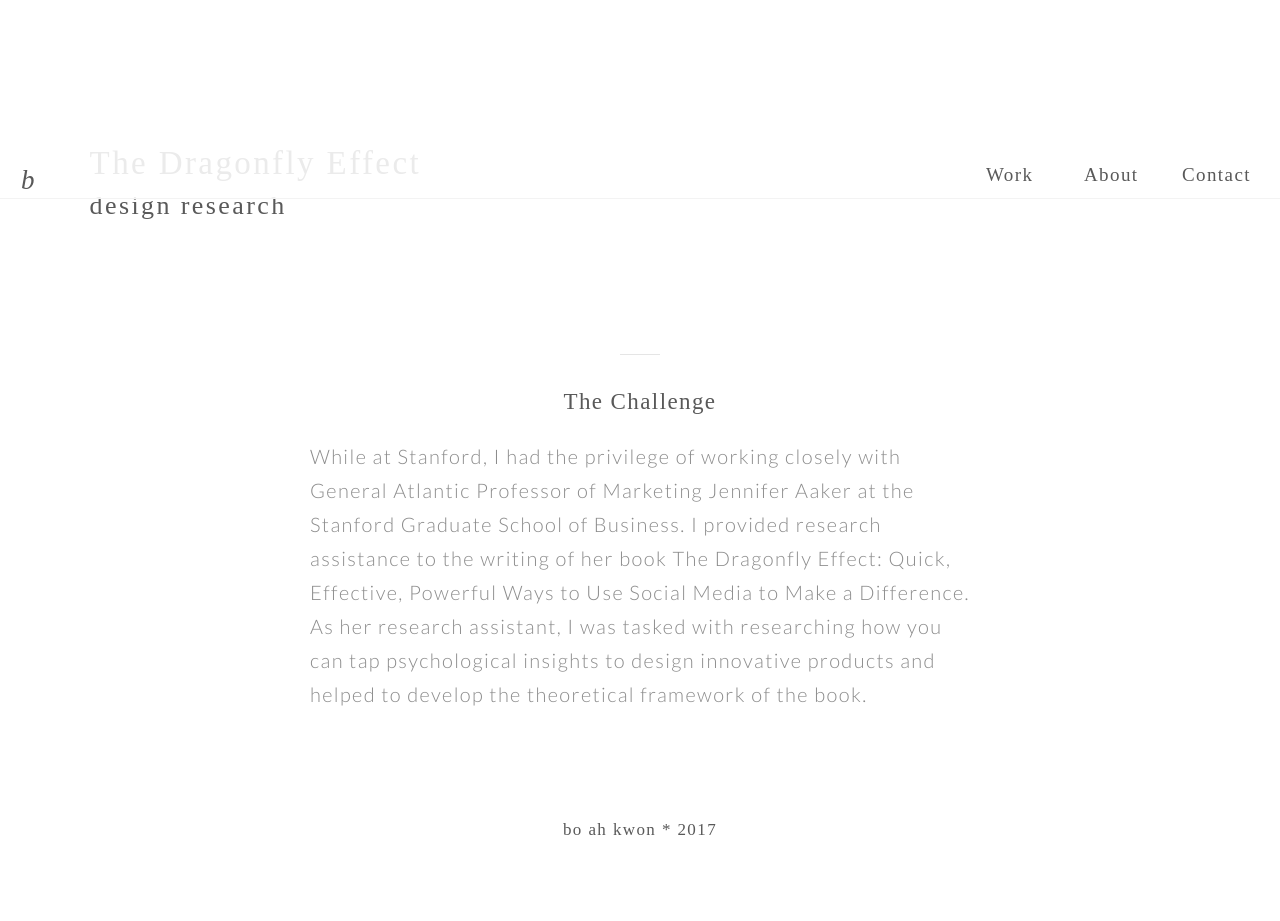
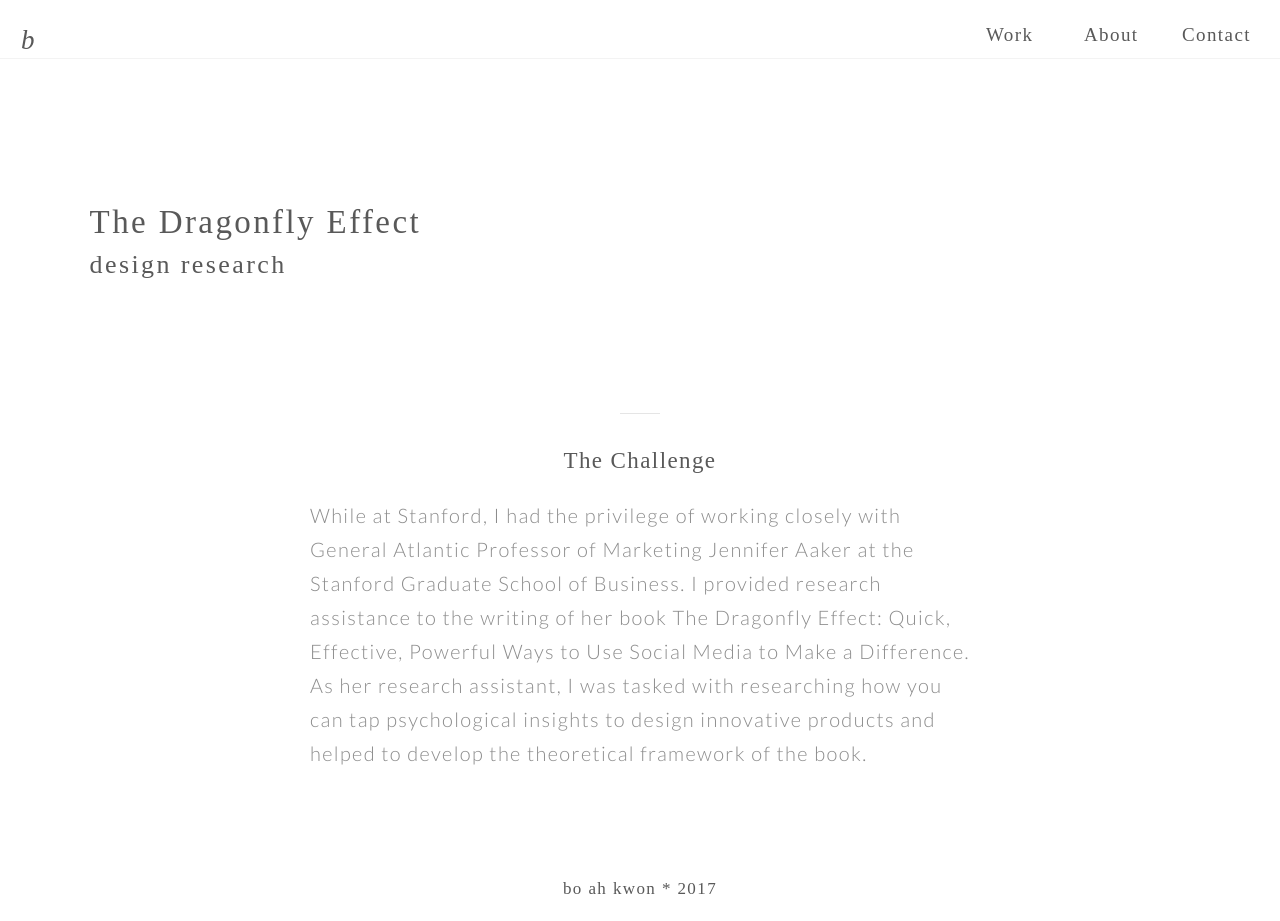
Before and after one commit to bkwon0402/bkwon0402.github.io, a Jekyll site: the page built from ytf.md, in a window 1280 px wide and 921 px high. Built offline with Jekyll 4.4.1, drawn with Linux system fonts in a browser that asks for light colours; some web fonts are replaced.

Commit message:
css fixes

```diff
--- a/_layouts/portfolio_item.html
+++ b/_layouts/portfolio_item.html
@@ -8,9 +8,9 @@ layout: default
 			display: block;
 		}
 
-		.header {
+		/*.header {
 			position: fixed;
-		}
+		}*/
 	</style>
 </head>
 <body>
--- a/styles/core.css
+++ b/styles/core.css
@@ -953,6 +953,7 @@ div.newsletterredesign {
     .nav ul li a{
         padding: 20px;
         display: block;
+        font-size: 30px;
     }
 
 }
```
